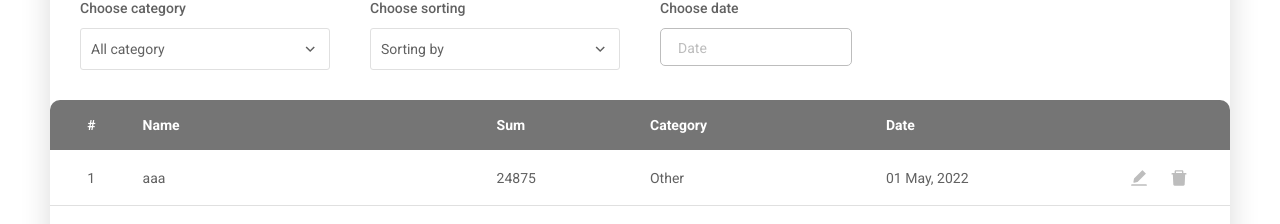
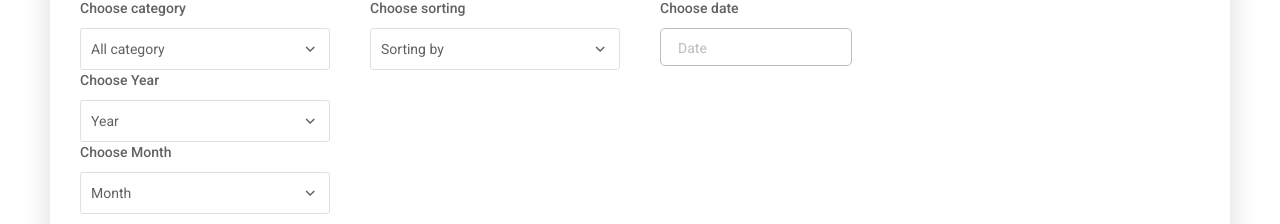
Before and after one commit to Bohdan-R/components-library, a Next.js app: page /costs in a window 1280 px wide. Shown: the part 560-784 px from the top of the page. Built offline with nearby package versions, Linux system fonts and the light colour scheme; data requests are answered from the project's data file.

Commit message:
Add new filter, change date handling

```diff
--- a/components/CostItem/CostItem.tsx
+++ b/components/CostItem/CostItem.tsx
@@ -1,13 +1,17 @@
 import React, { useState } from 'react';
-import moment from 'moment';
+import { useAppDispatch } from '../../hooks/redux';
 import DatePicker from 'react-datepicker';
-import { useAppDispatch } from '../../hooks/redux';
-import { ICost } from '../../interfaces/interfaces';
-import { deleteCost, updateCost } from '../../store/costs/CostsActionCreator';
+
 import IconButton from '../IconButton';
 import InputField from '../InputField';
 import Select from '../Select';
 import Tooltip from '../Tooltip';
+
+import { deleteCost, updateCost } from '../../store/costs/CostsActionCreator';
+
+import { ICost } from '../../interfaces/interfaces';
+import { dateOptions } from '../../utils/constants';
+import { setRuFormatDate } from '../../utils/helpers';
 
 import styles from './CostItem.module.scss';
 
@@ -38,7 +42,7 @@ function CostItem({ cost, selectItems, number }: CostItemProps) {
       title: editTitle,
       sum: editSum,
       category: editCategory,
-      date: moment(editDate).format('DD MMMM, YYYY'),
+      date: editDate.toLocaleString('en-US', dateOptions),
     };
 
     dispatch(updateCost(editedCost));
@@ -69,11 +73,11 @@ function CostItem({ cost, selectItems, number }: CostItemProps) {
       {isChange === false ? (
         <tr className={styles.item}>
           <td className={styles.itemContent}>{number}</td>
-          {Object.values(cost)
+          {Object.entries(cost)
             .slice(1)
             .map(c => (
-              <td key={c} className={styles.itemContent}>
-                {c}
+              <td key={c[1]} className={styles.itemContent}>
+                {c[0] === 'date' ? setRuFormatDate(c[1]) : c[1]}
               </td>
             ))}
           <td className={styles.itemContent}>
--- a/components/CostList/CostList.tsx
+++ b/components/CostList/CostList.tsx
@@ -10,6 +10,8 @@ const headerTitle = ['#', 'Name', 'Sum', 'Category', 'Date', ''];
 function CostList() {
   const costs = useSelector(costsSelectors.filteredPayments);
   const { categories } = useAppSelector(state => state.categoryReducer);
+
+  console.log('costs', costs);
 
   return (
     <div className={styles.container}>
--- a/components/CostsFilter/CostsFilter.tsx
+++ b/components/CostsFilter/CostsFilter.tsx
@@ -7,20 +7,22 @@ import { Slider } from '@mui/material';
 import DatePicker from 'react-datepicker';
 import classNames from 'classnames/bind';
 
-import InputField from '../InputField';
 import costsSelectors from '../../store/costs/CostsSelectors';
 import {
   changeFilter,
   changeCategory,
   changeRange,
-  changeDateRange,
+  changeDate,
   changeSorting,
+  changeYear,
+  changeMonth,
 } from '../../store/costs/CostsSlice';
 
+import InputField from '../InputField';
 import Select from '../Select';
 import Button from '../Button';
 
-import { sorting } from '../../utils/sorting';
+import { sorting, months } from '../../utils/constants';
 
 import 'react-datepicker/dist/react-datepicker-cssmodules.css';
 import 'react-datepicker/dist/react-datepicker.css';
@@ -34,23 +36,14 @@ function CostsFilter() {
   const { categories } = useAppSelector(state => state.categoryReducer);
   const { filter } = useSelector(costsSelectors.getFilter);
   const maxValue = useSelector(costsSelectors.getMaxSumOfCosts);
+  const yearsOfPayments = useSelector(costsSelectors.getAllYearsOfPayments);
 
   const [rangeValue, setRangeValue] = useState<[number, number]>([0, 100]);
   const [selectedCategory, setSelectedCategory] = useState<string>('');
   const [selectedSorting, setSelectedSorting] = useState<string>('');
-  const [dateRange, setDateRange] = useState([null, null]);
-  const [startDate, endDate] = dateRange;
-
-  const rangeMarks = [
-    {
-      value: 0,
-      label: 0,
-    },
-    {
-      value: maxValue === 0 ? 100 : maxValue,
-      label: maxValue === 0 ? 100 : maxValue,
-    },
-  ];
+  const [selectedYear, setSelectedYear] = useState<string>('');
+  const [selectedMonth, setSelectedMonth] = useState<string>('');
+  const [selectedDate, setSelectedDate] = useState<Date>(null);
 
   const categoriesOfPayment = categories.map(({ category }) => category);
 
@@ -81,24 +74,37 @@ function CostsFilter() {
     }
   };
 
+  const handleNumberOfMonth = (month: string) => {
+    const selectedMonth = month && Object.entries(months).find(m => m[1] === month);
+    const numberOfMonth = Number(selectedMonth[0]);
+    return numberOfMonth;
+  };
+
   const handleApplyFilters = () => {
+    dispatch(changeFilter(filter));
     dispatch(changeRange(rangeValue));
     dispatch(changeCategory(selectedCategory));
-    dispatch(changeDateRange([startDate, endDate]));
+    dispatch(changeDate(selectedDate));
     dispatch(changeSorting(selectedSorting));
+    dispatch(changeYear(selectedYear));
+    dispatch(changeMonth(handleNumberOfMonth(selectedMonth)));
   };
 
   const resetFilters = () => {
     setSelectedCategory('');
     setRangeValue([0, maxValue]);
     setSelectedSorting('');
-    setDateRange([null, null]);
+    setSelectedDate(null);
+    setSelectedYear('');
+    setSelectedMonth('');
 
     dispatch(changeFilter(''));
     dispatch(changeCategory(''));
     dispatch(changeRange([0, maxValue]));
-    dispatch(changeDateRange([null, null]));
+    dispatch(changeDate(selectedDate));
     dispatch(changeSorting(''));
+    dispatch(changeYear(''));
+    dispatch(changeMonth(null));
   };
 
   const Input = ({ onClick, value }) => {
@@ -159,14 +165,10 @@ function CostsFilter() {
             <div className={styles.filterBox}>
               <div className={styles.title}>Choose date</div>
               <DatePicker
-                selectsRange={true}
-                startDate={startDate}
-                endDate={endDate}
-                onChange={update => {
-                  setDateRange(update);
-                }}
+                selected={selectedDate}
                 customInput={<Input />}
-                isClearable={true}
+                onChange={date => setSelectedDate(date)}
+                isClearable
               />
             </div>
           </div>
@@ -192,6 +194,15 @@ function CostsFilter() {
             />
           </div>
         </div>
+        <div className={styles.filterBox}>
+          <div className={styles.title}>Choose Year</div>
+          <Select label="Year" items={yearsOfPayments} selected={selectedYear} setSelected={setSelectedYear} />
+        </div>
+
+        <div className={styles.filterBox}>
+          <div className={styles.title}>Choose Month</div>
+          <Select label="Month" items={Object.values(months)} selected={selectedMonth} setSelected={setSelectedMonth} />
+        </div>
       </div>
     </div>
   );
--- a/components/PageComponent/CostsPage/CostsPage.tsx
+++ b/components/PageComponent/CostsPage/CostsPage.tsx
@@ -1,17 +1,22 @@
 import React, { useState } from 'react';
+import { useSelector } from 'react-redux';
+import { useAppDispatch, useAppSelector } from '../../../hooks/redux';
 import shortid from 'shortid';
-import moment from 'moment';
-import { useAppDispatch, useAppSelector } from '../../../hooks/redux';
-import { ICategory, ICost } from '../../../interfaces/interfaces';
-import { addCategory } from '../../../store/categories/CategoriesActionCreator';
-import { addNewCost } from '../../../store/costs/CostsActionCreator';
+
 import CostList from '../../CostList';
 import CostsFilter from '../../CostsFilter';
+import CostsStats from './CostsPageComponents/CostsStats';
 import AddCostFrom from './CostsPageComponents/AddCostFrom';
 import AddCategoryModal from './CostsPageComponents/AddCategoryModal';
 import DeleteCategoryModal from './CostsPageComponents/DeleteCategoryModal';
+
+import { addCategory } from '../../../store/categories/CategoriesActionCreator';
+import { addNewCost } from '../../../store/costs/CostsActionCreator';
+
+import { dateOptions } from '../../../utils/constants';
+import { ICategory, ICost } from '../../../interfaces/interfaces';
+
 import styles from './CostsPage.module.scss';
-import CostsStats from './CostsPageComponents/CostsStats';
 
 function CostsPage() {
   const dispatch = useAppDispatch();
@@ -42,13 +47,14 @@ function CostsPage() {
 
   const handleSubmitNewCost = (e: React.FormEvent<HTMLFormElement>) => {
     e.preventDefault();
+    const date = new Date();
 
     const newCost: ICost = {
       id: shortid.generate(),
       title,
       sum,
       category: selectedCategory,
-      date: moment().format('DD MMMM, YYYY'),
+      date: date.toLocaleString('en-US', dateOptions),
     };
     dispatch(addNewCost(newCost));
 
--- a/components/PageComponent/CostsPage/CostsPageComponents/CostsStats/CostsStats.tsx
+++ b/components/PageComponent/CostsPage/CostsPageComponents/CostsStats/CostsStats.tsx
@@ -5,7 +5,7 @@ import costsSelectors from '../../../../../store/costs/CostsSelectors';
 import styles from './CostsStats.module.scss';
 
 function CostsStats() {
-  const amount = useSelector(costsSelectors.getAllCosts);
+  const amount = useSelector(costsSelectors.getAllPayments);
   const minValue = useSelector(costsSelectors.getMinSumOfCosts);
   const maxValue = useSelector(costsSelectors.getMaxSumOfCosts);
 
--- a/db.json
+++ b/db.json
@@ -76,7 +76,7 @@
       "title": "Comunal (february)",
       "sum": "3500",
       "category": "Comunal payment",
-      "date": "28 February, 2022"
+      "date": "28 December, 2020"
     },
     {
       "id": "l5KST2gp5",
@@ -90,7 +90,7 @@
       "title": "PUBG",
       "sum": "450",
       "category": "Games",
-      "date": "09 March, 2022"
+      "date": "22 December, 2021"
     },
     {
       "id": "fkJ-RTDcp",
@@ -125,7 +125,7 @@
       "title": "aaa",
       "sum": "24875",
       "category": "Other",
-      "date": "01 May, 2022"
+      "date": "May 2, 2022"
     }
   ]
 }
--- a/interfaces/interfaces.ts
+++ b/interfaces/interfaces.ts
@@ -10,3 +10,9 @@ export interface ICategory {
   id: string;
   category: string;
 }
+
+export interface IDateOptions {
+  year: '2-digit' | 'numeric';
+  month: '2-digit' | 'long' | 'narrow' | 'numeric' | 'short';
+  day: '2-digit' | 'numeric';
+}
--- a/store/costs/CostsSelectors.ts
+++ b/store/costs/CostsSelectors.ts
@@ -1,12 +1,11 @@
 import { createSelector } from '@reduxjs/toolkit';
 
-const getAllCosts = state => state.costReducer.costs.costs;
+const getAllPayments = state => state.costReducer.costs.costs;
 const getFilter = state => state.costReducer.filter;
 
 const filteredPayments = createSelector(
-  [getAllCosts, getFilter],
-  (payments, { filter, range, category, dateRange, sorting }) => {
-    const Moment = require('moment');
+  [getAllPayments, getFilter],
+  (payments, { filter, range, category, date, year, month, sorting }) => {
     let filteredPayments = payments;
 
     if (filter) {
@@ -22,10 +21,16 @@ const filteredPayments = createSelector(
       filteredPayments = filteredPayments.filter(p => p.sum >= range[0] && p.sum <= range[1]);
     }
 
-    if (dateRange[0] && dateRange[1]) {
-      filteredPayments = filteredPayments.filter(
-        p => new Date(p.date).getTime() >= dateRange[0].getTime() && new Date(p.date) <= dateRange[1].getTime(),
-      );
+    if (date) {
+      filteredPayments = filteredPayments.filter(p => new Date(p.date).getTime() === new Date(date).getTime());
+    }
+
+    if (month) {
+      filteredPayments = filteredPayments.filter(p => new Date(p.date).getMonth() + 1 === month);
+    }
+
+    if (year) {
+      filteredPayments = filteredPayments.filter(p => new Date(p.date).getFullYear() === Number(year));
     }
 
     if (sorting === 'large -> small sum') {
@@ -37,26 +42,30 @@ const filteredPayments = createSelector(
       return filteredPayments;
     }
     if (sorting === 'past -> current date') {
-      filteredPayments = filteredPayments.slice().sort((a, b) => new Moment(a.date) - new Moment(b.date));
+      filteredPayments = filteredPayments
+        .slice()
+        .sort((a, b) => new Date(a.date).getTime() - new Date(b.date).getTime());
       return filteredPayments;
     }
     if (sorting === 'current -> past date') {
-      filteredPayments = filteredPayments.slice().sort((a, b) => new Moment(b.date) - new Moment(a.date));
+      filteredPayments = filteredPayments
+        .slice()
+        .sort((a, b) => new Date(b.date).getTime() - new Date(a.date).getTime());
       return filteredPayments;
     }
 
-    return filteredPayments.slice().sort((a, b) => new Moment(b.date) - new Moment(a.date));
+    return filteredPayments.slice().sort((a, b) => new Date(b.date).getTime() - new Date(a.date).getTime());
   },
 );
 
 const getMinSumOfCosts = state => {
-  const costs = getAllCosts(state);
+  const costs = getAllPayments(state);
 
   return Math.min(...costs.map(c => c.sum));
 };
 
 const getMaxSumOfCosts = state => {
-  const costs = getAllCosts(state);
+  const costs = getAllPayments(state);
 
   if (costs.length === 0) {
     return 0;
@@ -65,10 +74,17 @@ const getMaxSumOfCosts = state => {
   return Math.max(...costs.map(c => c.sum));
 };
 
+const getAllYearsOfPayments = state => {
+  const years = getAllPayments(state).map(({ date }) => new Date(date).getFullYear());
+  const uniqueYears = years.filter((year, ind, arr) => arr.indexOf(year) === ind).sort((a, b) => b - a);
+  return uniqueYears;
+};
+
 export default {
   getFilter,
-  getAllCosts,
+  getAllPayments,
   getMinSumOfCosts,
   getMaxSumOfCosts,
   filteredPayments,
+  getAllYearsOfPayments,
 };
--- /dev/null
+++ b/utils/constants.ts
@@ -0,0 +1,23 @@
+import { IDateOptions } from '../interfaces/interfaces';
+export const sorting = ['large -> small sum', 'small -> large sum', 'current -> past date', 'past -> current date'];
+
+export const dateOptions: IDateOptions = {
+  year: 'numeric',
+  month: 'long',
+  day: 'numeric',
+};
+
+export const months = {
+  '1': 'Январь',
+  '2': 'Февраль',
+  '3': 'Март',
+  '4': 'Апрель',
+  '5': 'Май',
+  '6': 'Июнь',
+  '7': 'Июль',
+  '8': 'Август',
+  '9': 'Сентябрь',
+  '10': 'Октябрь',
+  '11': 'Ноябрь',
+  '12': 'Декабрь',
+};
--- /dev/null
+++ b/utils/helpers.ts
@@ -0,0 +1,6 @@
+import { dateOptions } from '../utils/constants';
+
+export const setRuFormatDate = (date: string) => {
+  const ruDate = new Date(date);
+  return ruDate.toLocaleString('ru-RU', dateOptions);
+};
--- a/utils/sorting.ts
+++ /dev/null
@@ -1 +0,0 @@
-export const sorting = ['large -> small sum', 'small -> large sum', 'current -> past date', 'past -> current date'];
```
Also changed, not shown: store/costs/CostsSlice.ts (+21 -9 lines).
